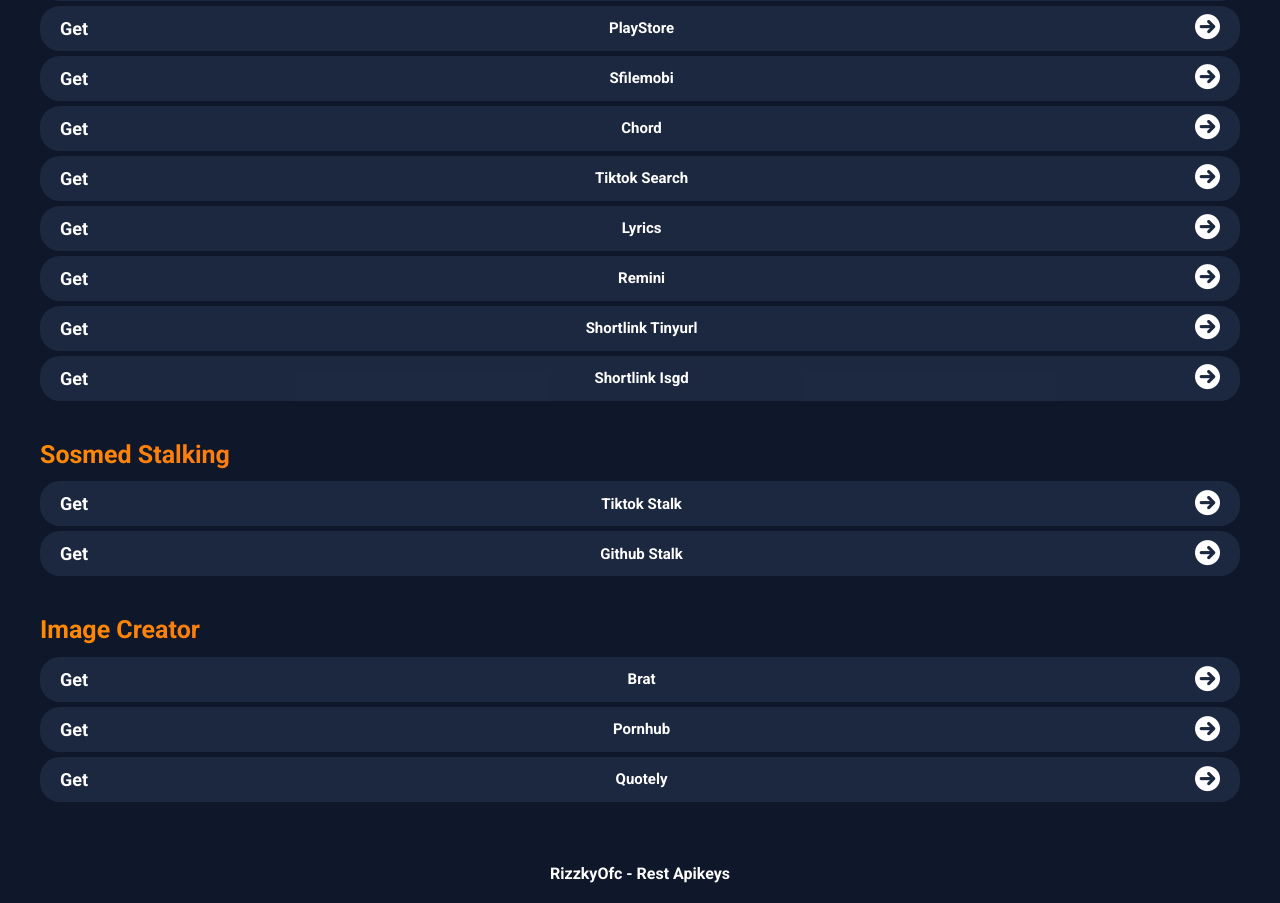
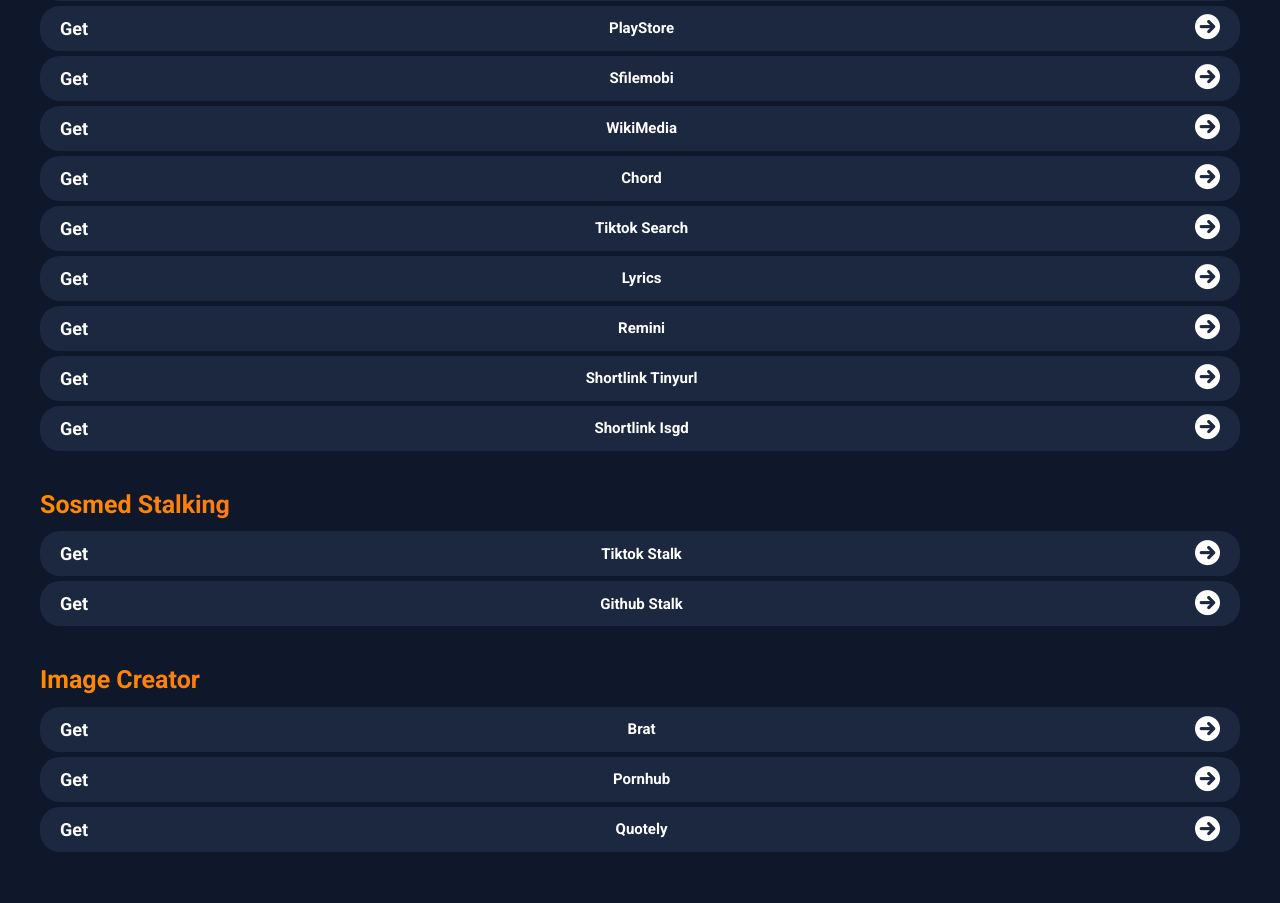
Before and after one commit to RizkiOfc/api-rest, a website: page index.html in a window 1280 px wide. Shown: the part 1877-2780 px from the top of the page. Drawn offline with nearby package versions, Linux system fonts and the light colour scheme.

Commit message:
Update index.html

```diff
--- a/index.html
+++ b/index.html
@@ -349,6 +349,11 @@
        <p class="title-api">Sfilemobi</p>
        <p class="endpoint"><a class="fas fa-arrow-circle-right" href="https://www.ikyiizyy.my.id/api/search/sfile?q="></a></p>
      </div>
+   <div class="item">
+       <p class="method">Get</p>
+       <p class="title-api">WikiMedia</p>
+       <p class="endpoint"><a class="fas fa-arrow-circle-right" href="https://www.ikyiizyy.my.id/api/search/wikimedia?title="></a></p>
+   </div>
        <div class="item">
        <p class="method">Get</p>
        <p class="title-api">Chord</p>
```
